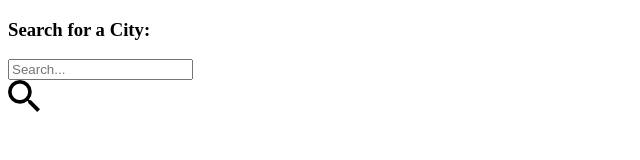
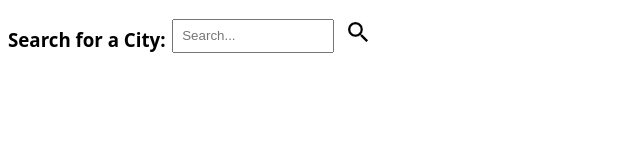
Before and after one commit to 10-kp/weather-dashboard, a plain HTML site: page index.html in a window 1280 px wide. Shown: the whole page, without its empty margins (0-640 px from the left). Drawn offline with Linux system fonts and the light colour scheme.

Commit message:
HTML changes

```diff
--- a/assets/style.css
+++ b/assets/style.css
@@ -1,47 +1,36 @@
 
 body {
     font-family: system-ui;
-    background: #f06d06;
     color: white;
     width: 500px;
     display: flex;
     text-align: left;
   }
 
-img {
-    max-width: 100%;
-    height: auto;
-    display: flex;
-    padding-left: 0%;
-  }
+h3{
+    color: black;
 
-/* #search-text-input{
-    border-top:thin solid  #e5e5e5;
-    border-right:thin solid #e5e5e5;
-    border-bottom:0;
-    border-left:thin solid  #e5e5e5;
-    box-shadow:0px 1px 1px 1px #e5e5e5;
+}
+
+#search-text-input{
     float:left;
-    height:17px;
+    height:20px;
     margin:.8em 0 0 .5em;
     outline:0;
     padding:.4em 0 .4em .6em;
-    width:183px;
+    width: 150px;
 }
 
 #button-holder{
-    background-color:#f1f1f1;
-    border-top:thin solid #e5e5e5;
-    box-shadow:1px 1px 1px 1px #e5e5e5;
     cursor:pointer;
     float:left;
-    height:27px;
-    margin:11px 0 0 0;
+    height:30px;
+    margin:10px;
     text-align:center;
-    width:50px;
+    width: 25px;
 }
 
 #button-holder img{
     margin:4px;
     width:20px;
-} */
+}
--- a/index.html
+++ b/index.html
@@ -4,16 +4,19 @@
     <meta charset="UTF-8">
     <meta http-equiv="X-UA-Compatible" content="IE=edge">
     <meta name="viewport" content="width=device-width, initial-scale=1.0">
+    <link rel="stylesheet" href="https://fonts.googleapis.com/css?family=IBM+Plex+Sans:400,400i,700&display=swap" >
+    <link rel="stylesheet" href="https://cdnjs.cloudflare.com/ajax/libs/font-awesome/5.11.2/css/all.min.css">
+    <link rel="stylesheet" href="./assets/style.css" />
     <title>Weather</title>
 </head>
 <body>
     <h3>Search for a City: </h3>
+
     <form id = "search-form">
         <input type = "text" placeholder="Search..." id= "search-text-input"/>
         <div id='button-holder'>
           <img src="assets/searching-magnifying-glass.png" />
         </div>
-
         </select>
 
     </form>
```
